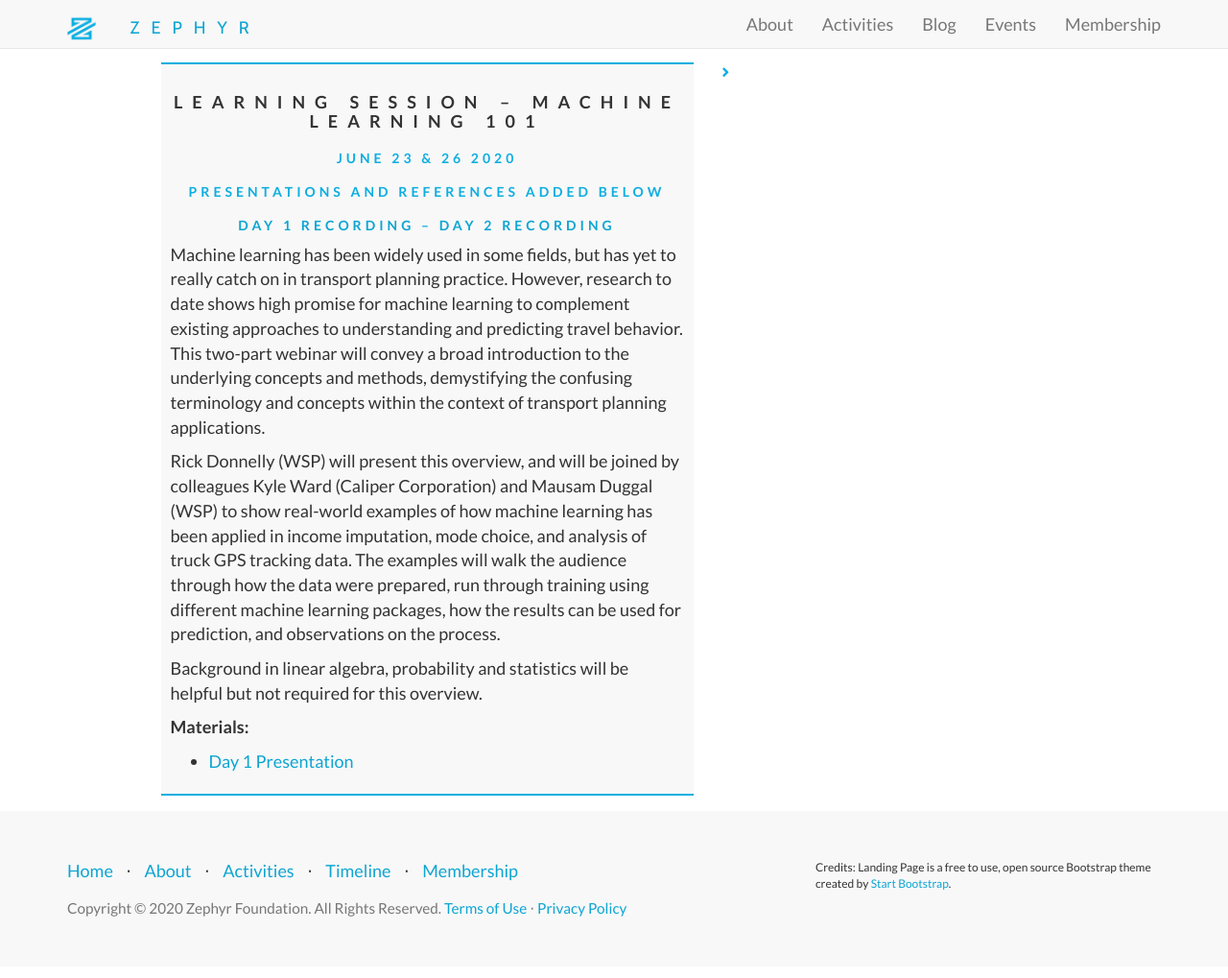
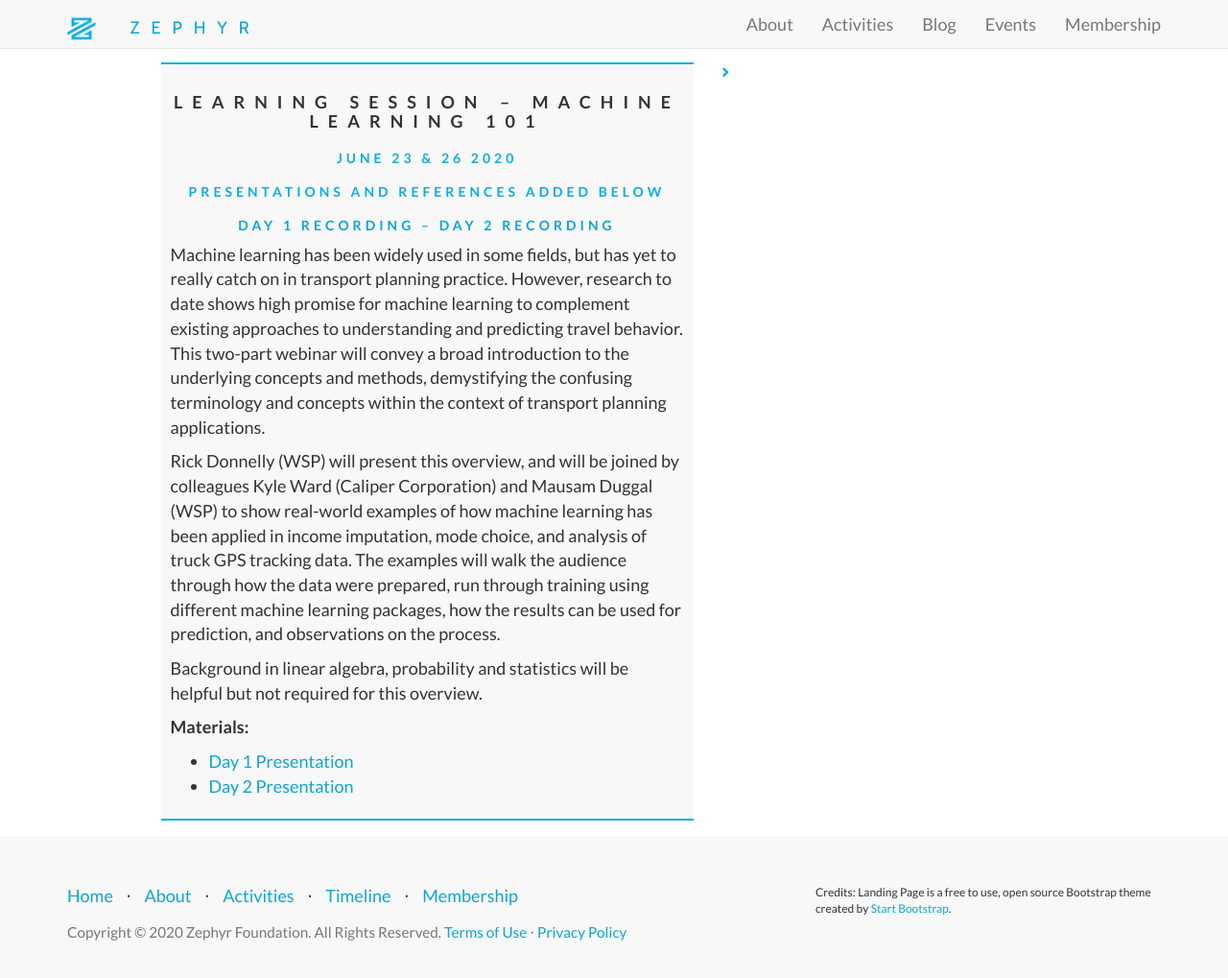
Before and after one commit to ZephyrTransport/zephyr-website, a Jekyll site: the page built from _events/2020-june-learning-machine-learning-101.md, in a window 1280 px wide and 1033 px high. Shown: the top 1019 px of the window at 96% size. Built offline with Jekyll 4.4.1, drawn with Linux system fonts in a browser that asks for light colours; nearby versions of some CDN libraries.

Commit message:
add ML day 2 slides

```diff
--- a/_events/2020-june-learning-machine-learning-101.md
+++ b/_events/2020-june-learning-machine-learning-101.md
@@ -11,6 +11,7 @@
 <p>Rick Donnelly (WSP) will present this overview, and will be joined by colleagues Kyle Ward (Caliper Corporation) and Mausam Duggal (WSP) to show real-world examples of how machine learning has been applied in income imputation, mode choice, and analysis of truck GPS tracking data. The examples will walk the audience through how the data were prepared, run through training using different machine learning packages, how the results can be used for prediction, and observations on the process.</p>
 <p>Background in linear algebra, probability and statistics will be helpful but not required for this overview.
 <p><b>Materials:</b>
-<ul><li><a href='https://drive.google.com/file/d/1G6m8092chYdX-cExNYhbVkoirseOz2Q3/view?usp=sharing'>Day 1 Presentation</a></li></ul>
+<ul><li><a href='https://drive.google.com/file/d/1G6m8092chYdX-cExNYhbVkoirseOz2Q3/view?usp=sharing'>Day 1 Presentation</a></li><li><a href=
+https://drive.google.com/file/d/1EviLnJ_6lFRg4rhzmA-IRF1ctcHxvI2o/view?usp=sharing'>Day 2 Presentation</a></li></ul>
 "
 ---
```
